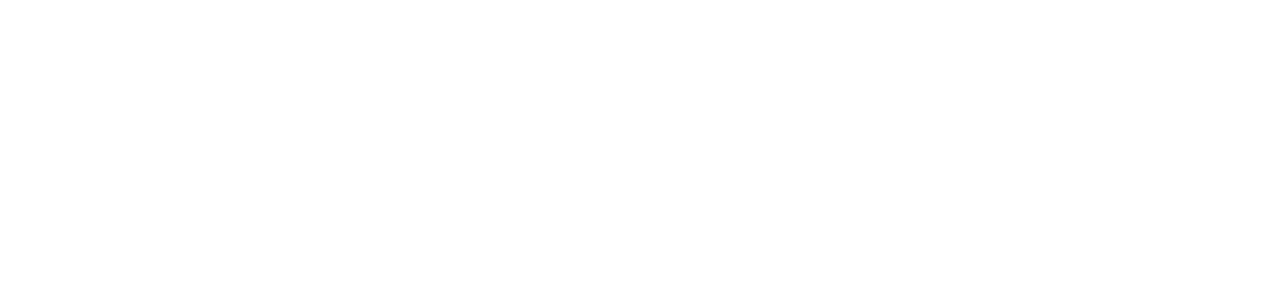
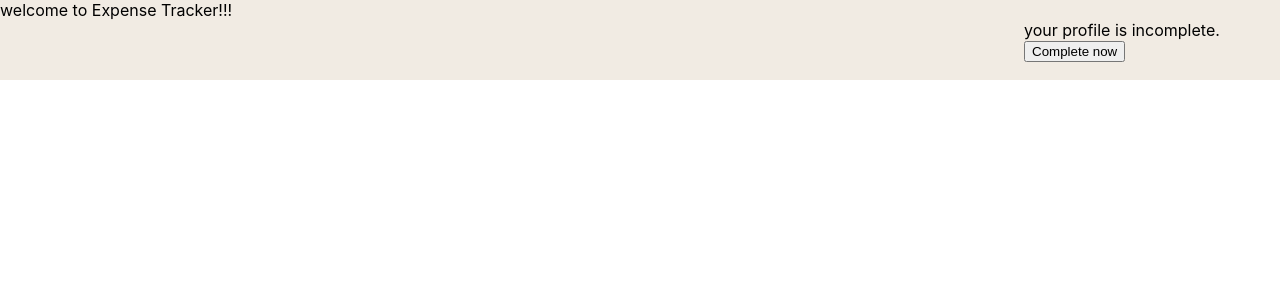
Before and after one commit to thakurvivek67/Expense-Tracker-App, a React (Create React App) app: page /home in a window 1280 px wide. Before the commit this address had no page. Shown: the top 300 px of the page. Built offline with nearby package versions, Linux system fonts and the light colour scheme.

Commit message:
HomePage

```diff
--- a/src/App.js
+++ b/src/App.js
@@ -2,6 +2,8 @@
 import Signin from "./components/Auth/Signin";
 import Login from "./components/Auth/Login";
 import { Routes, Route } from "react-router-dom";
+import HomePage from "./components/Home/HomePage";
+
 
 
 function App() {
@@ -11,6 +13,7 @@
        <Routes>
         <Route path="/" element={<Signin/>} />
         <Route path="/login" element={<Login/>} />
+        <Route path="/home" element={<HomePage />} />
       </Routes>
     </div>
   );
--- a/src/components/Auth/Login.js
+++ b/src/components/Auth/Login.js
@@ -1,19 +1,22 @@
 import React, { useState } from "react";
-import "./Login.css";
 import { getAuth, signInWithEmailAndPassword } from "firebase/auth";
 import { app } from "./Firebase";
+import { useNavigate } from "react-router-dom";
+
 
 const auth = getAuth(app);
 
 const Login = () => {
   const [email, setEmail] = useState("");
   const [password, setPassword] = useState("");
+  const navigate = useNavigate(); // Import useNavigate hook
 
   const signinUser = () => {
     signInWithEmailAndPassword(auth, email, password)
       .then((userCredential) => {
         console.log("Login success");
-        alert("ok")
+        alert("Login successful");
+        navigate("/home"); // Redirect to home page on successful login
       })
       .catch((error) => {
         console.error(error.message);
--- /dev/null
+++ b/src/components/Home/HomePage.css
@@ -0,0 +1,13 @@
+.header{
+    position:fixed;
+    width: 100%;
+    height: 80px;
+    background-color: rgb(241, 235, 227);
+
+
+
+}
+
+.profile{
+    margin-left: 80%;
+}
--- a/src/components/Home/HomePage.js
+++ b/src/components/Home/HomePage.js
@@ -1,7 +1,17 @@
 import React from "react";
+import "./HomePage.css";
 
 const HomePage = () => {
-  return <div>HomePage</div>;
+  return (
+    <div>
+      <div className="header">
+        <div>welcome to Expense Tracker!!!</div>
+        <div className="profile">
+          your profile is incomplete.<button>Complete now</button>
+        </div>
+      </div>
+    </div>
+  );
 };
 
 export default HomePage;
```
